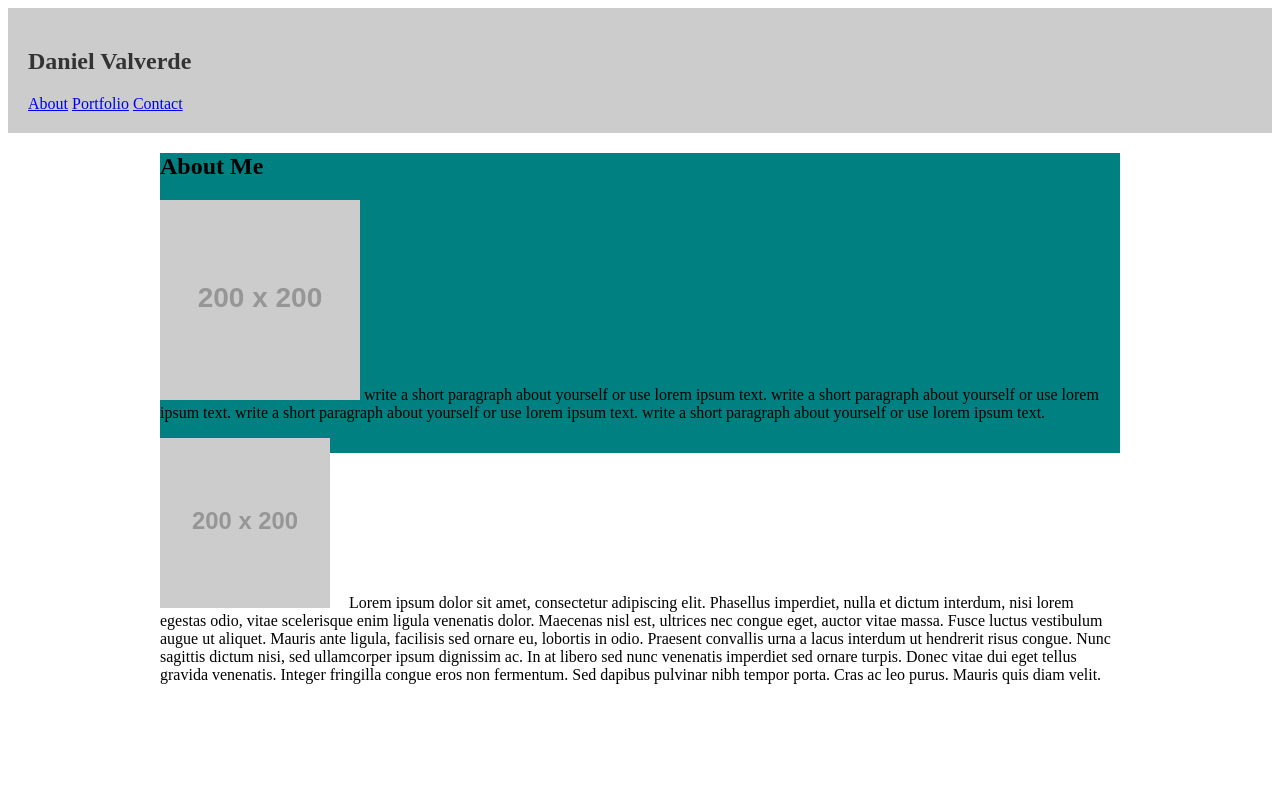
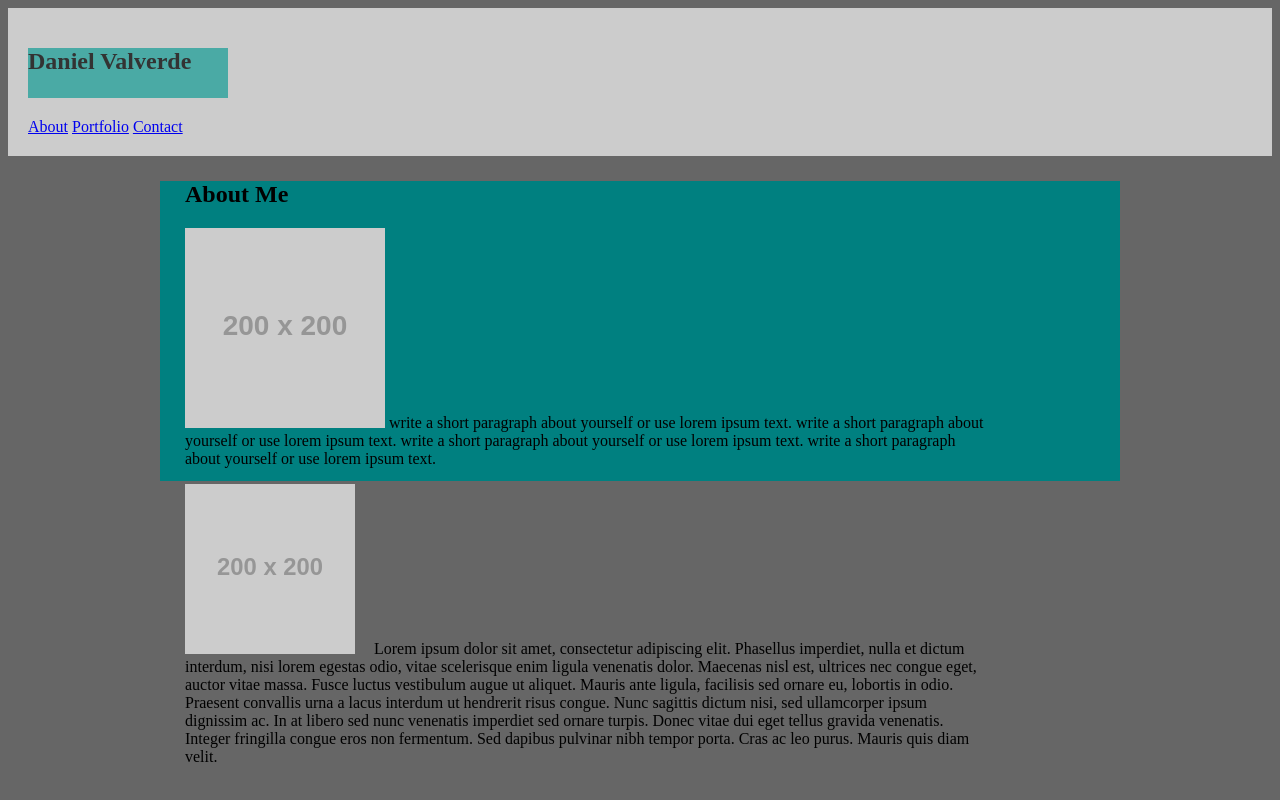
Before and after one commit to ValverdeDaniel/DanielValverde1.github.io, a plain HTML site: page index.html in a window 1280 px wide. Drawn offline with Linux system fonts and the light colour scheme; placeholder pictures from the web are drawn by us.

Commit message:
kinda working at 7:30 but we know we are about to try some risky business, lets do it

```diff
--- a/assets/css/style.css
+++ b/assets/css/style.css
@@ -49,3 +49,28 @@
     clear: both;
     display: table;
 }
+
+.box-1 {
+    width: 800px;
+    border: 25 px gren;
+    padding: 25 px;
+    margin: 25px;
+}
+
+.main-content {
+    background: #666666
+}
+
+.box-head {
+    width: 200px;
+    height: 50px;
+    background: #4aaaa5;
+    /*margin-bottom: 0px;
+    float: left;*/
+}
+
+/*.nav-links {
+    float: right;
+    text-align: right;
+  */
+}
--- a/index.html
+++ b/index.html
@@ -8,12 +8,15 @@
 <link rel = "stylesheet" type = "text/css" href = "assets/css/style.css">
 </head>
 
-<body>
+<body class = "main-content">
+    <div>
         <section class="topnav" id = "head-nav">
-            <h1>Daniel Valverde</h1>
-            <a href="#about">About</a>
-            <a href="#Portfolio">Portfolio</a>
-            <a href="#Contact">Contact</a>
+                <h1 class = "box-head">Daniel Valverde</h1>
+                <div class = "nav-links">
+                    <a href="index.html">About</a>
+                    <a href="portfolio.html">Portfolio</a>
+                    <a href="Contact.html">Contact</a>
+                </div>
         </section>
         <div class = "container">
                 <div class = "box-1">
@@ -32,6 +35,7 @@
                 </section>
             <!--</div>    -->
         </div>
+    </div>
 </body>
    <!-- <div class = "container"
         need to add a container in css -->
```
Lines whose indentation alone changed are shown as unchanged.
